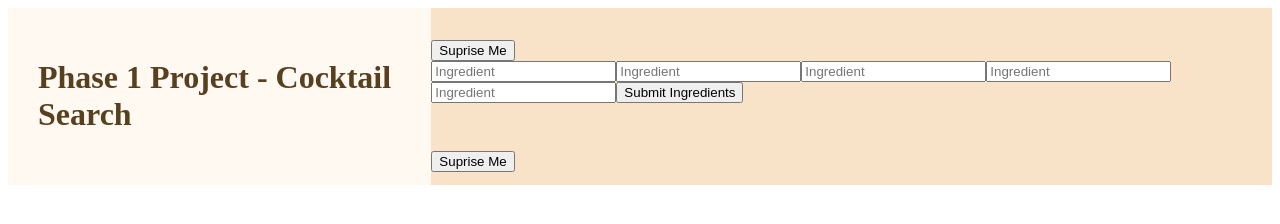
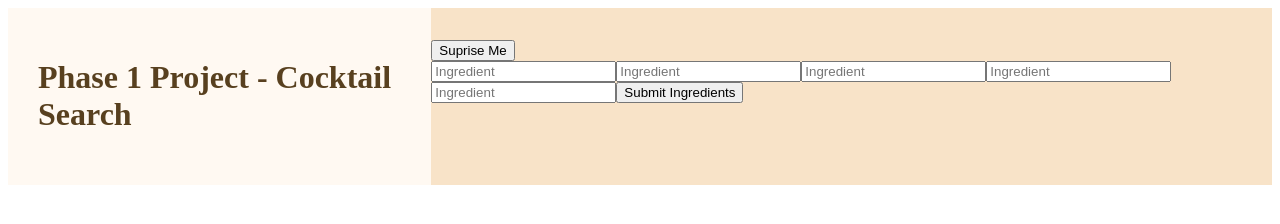
Before and after one commit to michelle-jx/101022-phase-1-project, a plain HTML site: page index.html in a window 1280 px wide. Drawn offline with Linux system fonts and the light colour scheme; no server answers.

```diff
--- a/index.html
+++ b/index.html
@@ -23,7 +23,6 @@
         <ul id='name-list'></ul>
       </div>
       <div id="random-drink"></div>
-      <button type="button" id="random-btn" name="myButton">Suprise Me</button>
     </main>
 	<script defer src="index.js"></script>
   </body>
```
